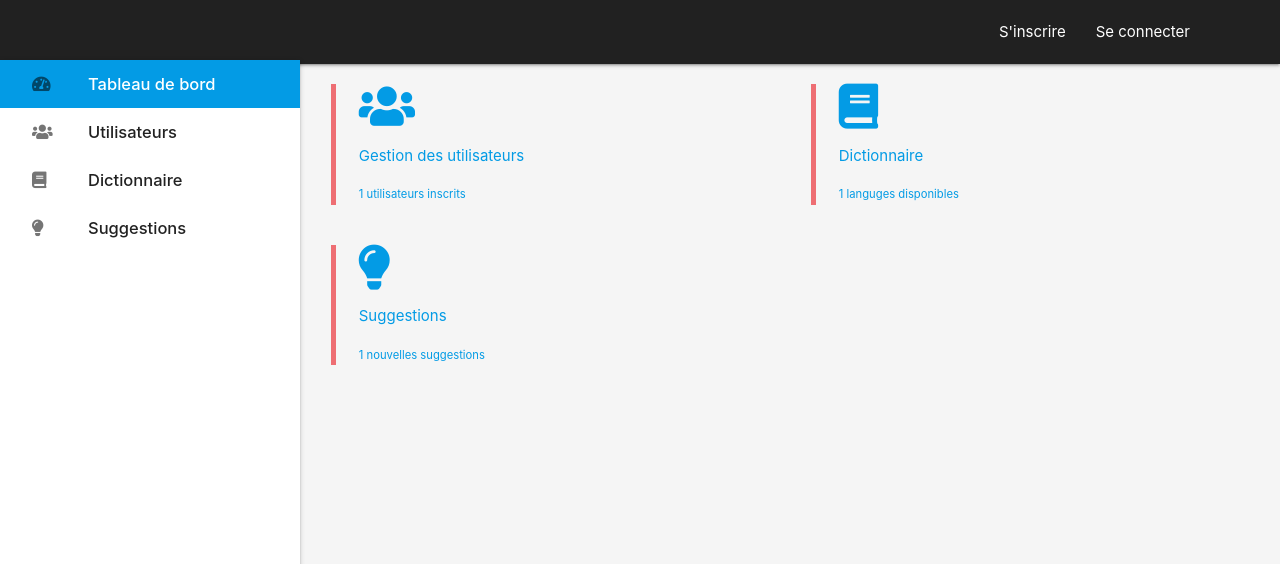
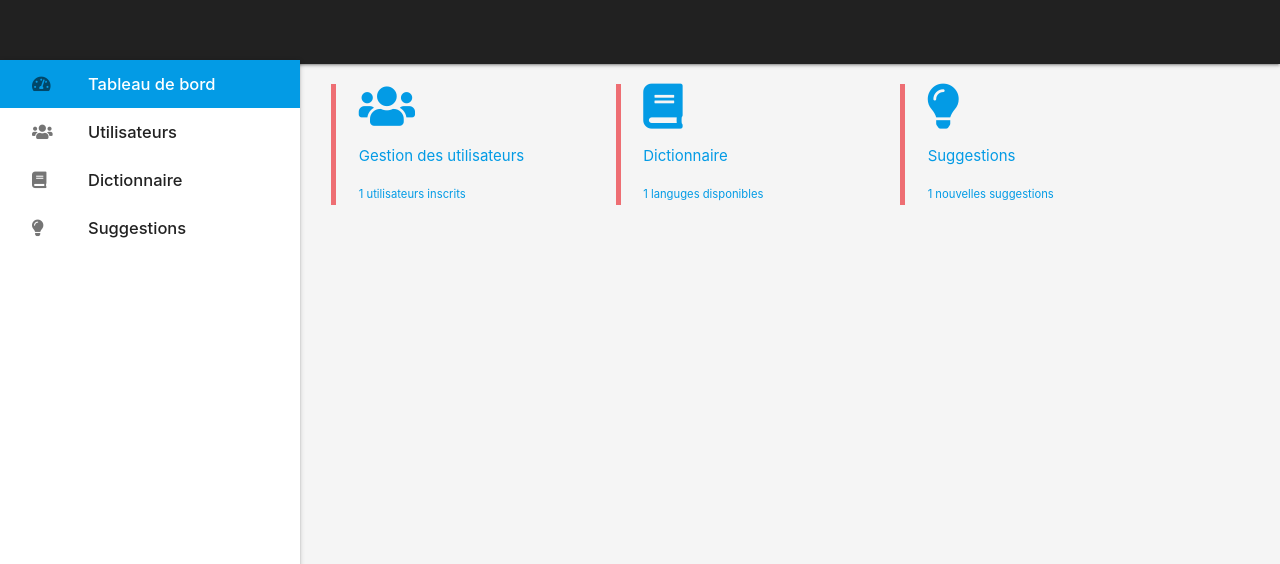
Before and after one commit to thediaf/Djangou, a Symfony app: template templates/admin/home/index.html.twig in a window 1280 px wide. Shown: the top 564 px of the page. Run offline with Twig, Linux system fonts and the light colour scheme; the template is opened without the code that fills it: most values are stand-ins (such as "Sample title", 1, 10 or a date in 2020); some libraries are stand-ins or nearby versions.

Commit message:
Admin home page and user list responsive

```diff
--- a/templates/admin/base.html.twig
+++ b/templates/admin/base.html.twig
@@ -16,51 +16,24 @@
             <nav>
                 <div class="nav-wrapper">
                     <a class="brand-logo" href="{{ path('translation') }}">{{ App.name }}</a>
-                    <a href="#" data-target="mobile-demo" class="sidenav-trigger"><i class="material-icons">Menu</i></a>
-                    <ul class="right hide-on-med-and-down">
-                        {% if app.user %}
-                            {% if is_granted('ROLE_ADMIN') %}
-                                <li><a href="{{ path('admin_index') }}">Administration</a></li>
-                            {% endif %}
-
-                            <li><a href="{{ path('history_index') }}">Historique</a></li>
-                            <li><a href="{{ path('suggestion_index') }}">Suggestion</a></li>
-                            <li><a href="{{ path('logout') }}">Se deconnecter</a></li>
-                        {% else %}
-                            <li><a href="{{ path('register') }}">S'inscrire</a></li>
-                            <li><a href="{{ path('login') }}">Se connecter</a></li>
-                        {% endif %}
-                    </ul>
+                      <a href="#" data-target="slideOut" class="sidenav-trigger"><i class="material-icons">menu</i></a>
                 </div>
             </nav>
 
-            <ul class="sidenav" id="mobile-demo">
-                {% if app.user %}
-                    {% if is_granted('ROLE_ADMIN') %}
-                        <li><a href="{{ path('admin_index') }}">Administration</li>
-                    {% endif %}
-                    <li><a href="{{ path('history_index') }}">Historique</a></li>
-                    <li><a href="{{ path('suggestion_index') }}">Suggestion</a></li>
-                    <li><a href="{{ path('logout') }}">Se deconnecter</a></li>
-                {% else %}
-                    <li><a href="{{ path('register') }}">S'inscrire</a></li>
-                    <li><a href="{{ path('login') }}">Se connecter</a></li>
-                {% endif %}
-            </ul>
-
-            <div class="main-warpper">
+            <div class="mai container-fluid">
                 <div class="row mx-0 px-0">
                     <div class="col s3">
                         {% block sidebar %}
-                            {% include "admin/sidebar.html.twig" %}
+                            {# {% include "admin/sidebar.html.twig" %} #}
                         {% endblock %}
                     </div>
-                    <div class="col s9">
+                    <div class="col s12 m8">
                         {% block content %}{% endblock %}
                     </div>
                 </div>
             </div>
-        </div>
+        {# </div> #}
+
         <script src="{{ asset('js/jquery-1.11.2.min.js') }}"></script>
         <script src="https://stackpath.bootstrapcdn.com/bootstrap/4.4.1/js/bootstrap.min.js" integrity="sha384-wfSDF2E50Y2D1uUdj0O3uMBJnjuUD4Ih7YwaYd1iqfktj0Uod8GCExl3Og8ifwB6" crossorigin="anonymous"></script>
         <script src="{{ asset('fontawesome/js/all.js') }}"></script>
--- a/templates/admin/home/index.html.twig
+++ b/templates/admin/home/index.html.twig
@@ -9,7 +9,7 @@
 {% block content %}
 	<div class="container-fluid mt-7">
 		<div class="row card-group d-flex justify-content-center">
-			<div class="col s6">
+			<div class="col s12 m4">
 				<a href="{{ path('admin_users') }}" class="card bg-info shadow border-0 text-white text-center p-3 mx-md-4 text-decoration-none">
 					<blockquote class="blockquote mb-0">
 						<i class="fa fa-3x fa-users"></i>
@@ -22,7 +22,7 @@
 					</blockquote>
 				</a>
 			</div>
-			<div class="col s6">
+			<div class="col s12 m4">
 				<a href="{{ path('admin_translate') }}" class="card bg-success shadow border-0 text-white text-center p-3 mx-md-4 text-decoration-none">
 					<blockquote class="blockquote mb-0">
 						<i class="fa fa-3x fa-book"></i>
@@ -35,7 +35,7 @@
 					</blockquote>
 				</a>
 			</div>
-			<div class="col s6">
+			<div class="col s12 m4">
 				<a href="{{ path('admin_translate') }}" class="card shadow border-0 text-white text-center p-3 mx-md-4 text-decoration-none">
 					<blockquote class="blockquote mb-0">
 						<i class="fa fa-3x fa-lightbulb"></i>
--- a/templates/admin/sidebar.html.twig
+++ b/templates/admin/sidebar.html.twig
@@ -2,10 +2,12 @@
 
 {% macro addItem(url, title, icon, active, active_name, rounded0 = false) %}
     <li><a href="{{ path(url) }}"
-        class="list-group-item list-group-item-action{% if active|default('home') == active_name %} active{% endif %} {% if rounded0 %}rounded-0{% endif %}">
-        <i class="fa fa-{{ icon }}"></i>
-        {{ title }}
-    </a></li>
+            class="list-group-item list-group-item-action
+            {% if active|default('home') == active_name %} active{% endif %} {% if rounded0 %}rounded-0{% endif %}">
+            <i class="fa fa-{{ icon }}"></i>
+            {{ title }}
+        </a>
+      </li>
 {% endmacro %}
 
 {% if active is not defined %}
@@ -18,4 +20,11 @@
     {{ macros.addItem('admin_translate', 'Dictionnaire', 'book', active, 'translate', true) }}
     {{ macros.addItem('admin_suggestions', 'Suggestions', 'lightbulb', active, 'suggestions', true) }}
   </ul>
-  <a href="#" data-target="slide-out" class="sidenav-trigger"><i class="material-icons">menu</i></a>
+
+
+  <ul id="slideOut" class="sidenav">
+    {{ macros.addItem('admin_index', 'Tableau de bord', 'tachometer-alt', active, 'home', true) }}
+    {{ macros.addItem('admin_users', 'Utilisateurs', 'users', active, 'users') }}
+    {{ macros.addItem('admin_translate', 'Dictionnaire', 'book', active, 'translate', true) }}
+    {{ macros.addItem('admin_suggestions', 'Suggestions', 'lightbulb', active, 'suggestions', true) }}
+  </ul>
--- a/templates/admin/user/index.html.twig
+++ b/templates/admin/user/index.html.twig
@@ -8,8 +8,8 @@
 {% endblock %}
 
 {% block content %}
-	<div class="container mt-5">
-		<h1>La liste des utilisateurs</h1>
+	{# <div class="container mt-5"> #}
+		<h1 class="cen">La liste des utilisateurs</h1>
 		<table class="table">
 			<thead class="thead-dark">
 				<tr>
@@ -33,5 +33,5 @@
 				{% endfor %}
 			</tbody>
 		</table>
-	</div>
+	{# </div> #}
 {% endblock %}
```
